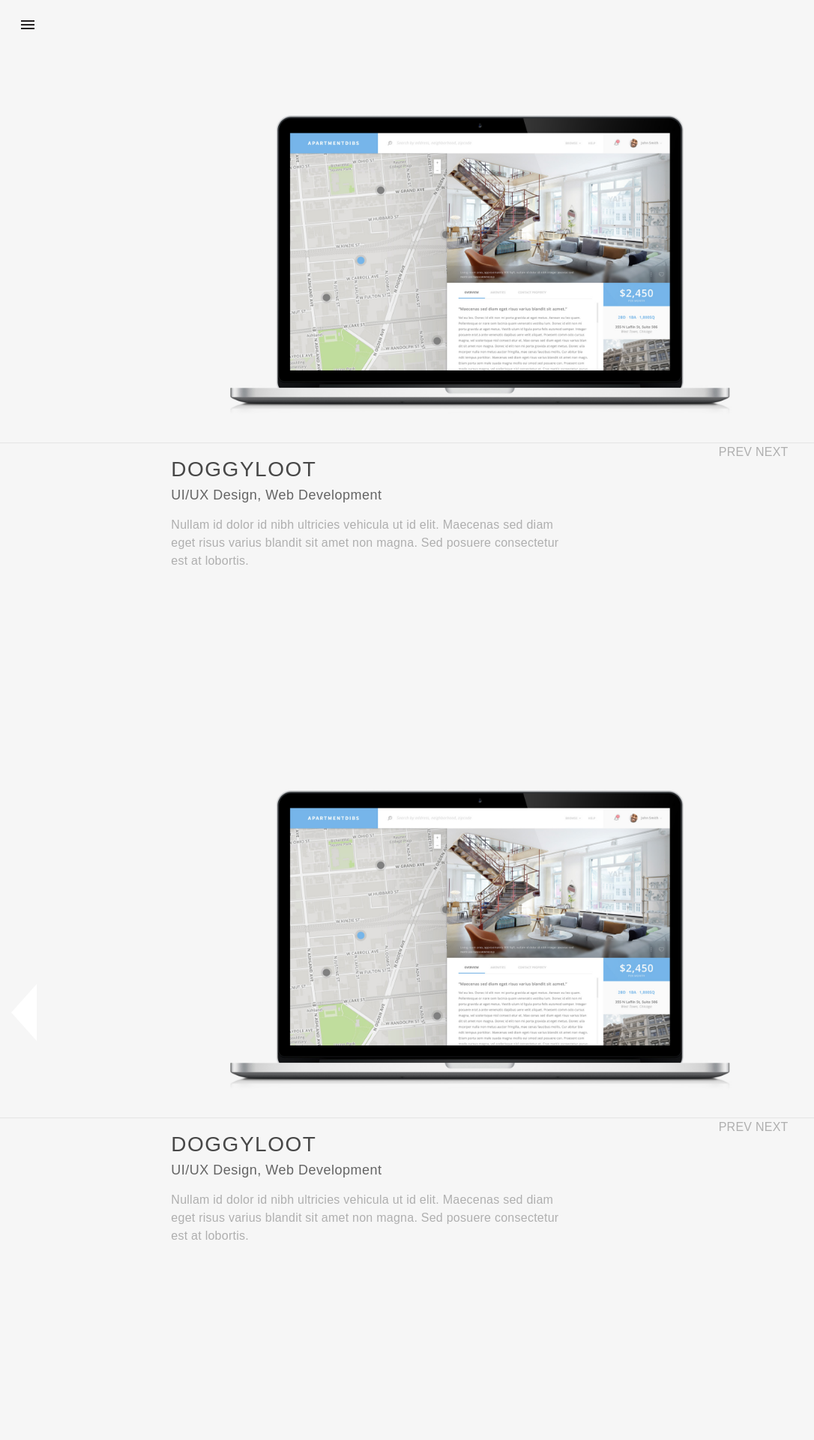
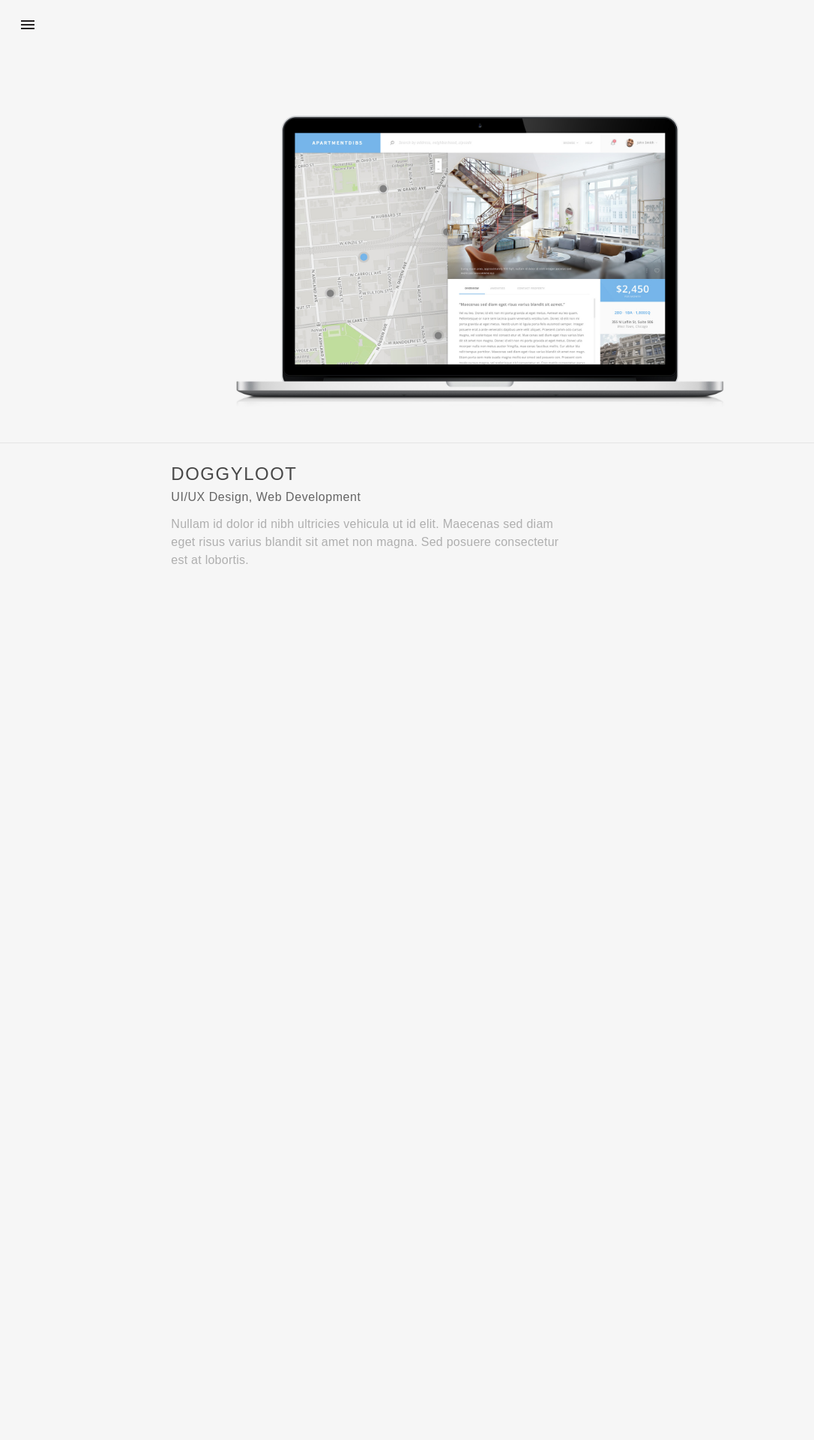
Before and after one commit to jmysiak/portfolio, a Jekyll site: the page built from index.html, in a window 1280 px wide. Shown: the top 1920 px of the page at 75% size, without its empty margins (0-1086 px from the left). Built offline with Jekyll 4.4.1, drawn with Linux system fonts in a browser that asks for light colours; after the commit the page ends 900 px from its top, so only the background shows below that.

Commit message:
Remove fakeload and add slide nav arrows

```diff
--- a/_layouts/default.html
+++ b/_layouts/default.html
@@ -14,8 +14,10 @@
       <div class='section' id='section0'>
         <div class='container-fluid'>
           <div class='row'>
-            <div class='col-md-12'>
-              <img class='img-responsive slideshow' src="{{ '/src/img/ph-img.jpg' | prepend: site.baseurl }}">
+            <div class='col-md-8 col-md-offset-2'>
+              <div class='row slideshow'>
+                <img class='img-responsive' src="{{ '/src/img/ph-img.jpg' | prepend: site.baseurl }}">
+              </div>
             </div>
           </div>
           <div class='row work-content'>
@@ -27,7 +29,6 @@
                   <p>Nullam id dolor id nibh ultricies vehicula ut id elit. Maecenas sed diam eget risus varius blandit sit amet non magna. Sed posuere consectetur est at lobortis.</p>
                 </div>
                 <div class='col-md-2 col-md-offset-2'>
-                  <p>PREV NEXT</p>
                 </div>
               </div>
             </div>
@@ -38,20 +39,19 @@
         <div class='slide'>
           <div class='container-fluid'>
             <div class='row'>
-              <div class='col-md-12'>
-                <img class='img-responsive slideshow' src="{{ '/src/img/ph-img.jpg' | prepend: site.baseurl }}">
+              <div class='col-md-8 col-md-offset-2'>
+                <div class='row slideshow'>
+                  <img class='img-responsive' src="{{ '/src/img/ph-img.jpg' | prepend: site.baseurl }}">
+                </div>
               </div>
             </div>
             <div class='row work-content'>
               <div class='col-md-8 col-md-offset-2'>
                 <div class='row slideshow'>
-                  <div class='col-md-8'>
+                  <div class='col-md-8 content-copy'>
                     <h1>DOGGYLOOT</h1>
                     <p class='subtitle'>UI/UX Design, Web Development</p>
                     <p>Nullam id dolor id nibh ultricies vehicula ut id elit. Maecenas sed diam eget risus varius blandit sit amet non magna. Sed posuere consectetur est at lobortis.</p>
-                  </div>
-                  <div class='col-md-2 col-md-offset-2'>
-                    <p>PREV NEXT</p>
                   </div>
                 </div>
               </div>
@@ -61,20 +61,19 @@
         <div class='slide'>
           <div class='container-fluid'>
             <div class='row'>
-              <div class='col-md-12'>
-                <img class='img-responsive slideshow' src="{{ '/src/img/ph-img.jpg' | prepend: site.baseurl }}">
+              <div class='col-md-8 col-md-offset-2'>
+                <div class='row slideshow'>
+                  <img class='img-responsive' src="{{ '/src/img/ph-img.jpg' | prepend: site.baseurl }}">
+                </div>
               </div>
             </div>
             <div class='row work-content'>
               <div class='col-md-8 col-md-offset-2'>
                 <div class='row slideshow'>
-                  <div class='col-md-8'>
+                  <div class='col-md-8 content-copy'>
                     <h1>DOGGYLOOT</h1>
                     <p class='subtitle'>UI/UX Design, Web Development</p>
                     <p>Nullam id dolor id nibh ultricies vehicula ut id elit. Maecenas sed diam eget risus varius blandit sit amet non magna. Sed posuere consectetur est at lobortis.</p>
-                  </div>
-                  <div class='col-md-2 col-md-offset-2'>
-                    <p>PREV NEXT</p>
                   </div>
                 </div>
               </div>
@@ -84,20 +83,19 @@
         <div class='slide'>
           <div class='container-fluid'>
             <div class='row'>
-              <div class='col-md-12'>
-                <img class='img-responsive slideshow' src="{{ '/src/img/ph-img.jpg' | prepend: site.baseurl }}">
+              <div class='col-md-8 col-md-offset-2'>
+                <div class='row slideshow'>
+                  <img class='img-responsive' src="{{ '/src/img/ph-img.jpg' | prepend: site.baseurl }}">
+                </div>
               </div>
             </div>
             <div class='row work-content'>
               <div class='col-md-8 col-md-offset-2'>
                 <div class='row slideshow'>
-                  <div class='col-md-8'>
+                  <div class='col-md-8 content-copy'>
                     <h1>DOGGYLOOT</h1>
                     <p class='subtitle'>UI/UX Design, Web Development</p>
                     <p>Nullam id dolor id nibh ultricies vehicula ut id elit. Maecenas sed diam eget risus varius blandit sit amet non magna. Sed posuere consectetur est at lobortis.</p>
-                  </div>
-                  <div class='col-md-2 col-md-offset-2'>
-                    <p>PREV NEXT</p>
                   </div>
                 </div>
               </div>
--- a/css/fullPage.css
+++ b/css/fullPage.css
@@ -60,25 +60,25 @@
     position: relative;
 }
 .fp-controlArrow {
-    position: absolute;
+/*    position: absolute;
     z-index: 4;
     top: 50%;
     cursor: pointer;
     width: 0;
     height: 0;
     border-style: solid;
-    margin-top: -38px;
+    margin-top: -38px;*/
 }
 .fp-controlArrow.fp-prev {
-    left: 15px;
+/*    left: 15px;
     width: 0;
     border-width: 38.5px 34px 38.5px 0;
-    border-color: transparent #fff transparent transparent;
+    border-color: transparent #fff transparent transparent;*/
 }
 .fp-controlArrow.fp-next {
-    right: 15px;
+/*    right: 15px;
     border-width: 38.5px 0 38.5px 34px;
-    border-color: transparent transparent transparent #fff;
+    border-color: transparent transparent transparent #fff;*/
 }
 .fp-scrollable {
     overflow: scroll;
--- a/css/main.scss
+++ b/css/main.scss
@@ -88,15 +88,57 @@
   z-index: 2;
   text-align: center;
 
+  .section {
+    background-color: #F6F6F6;
+  }
   .work-content {
     border-top: 1px solid rgba(0,0,0,0.07);
     text-align: left;
+    .container-arrows {
+      display: block;
+      float: right;
+      margin-top: 28px;
+      .fp-controlArrow {
+        &.fp-prev {
+          background: transparent url("{{ '/src/img/left.svg' | prepend: site.baseurl }}") no-repeat;
+          width: 30px;
+          height: 30px;
+          background-size: 30px 30px;
+          float: left;
+          margin-right: 15px;
+          opacity: .3;
+          display: block;
+          @include transition(opacity .25s ease);
+          &:hover {
+            cursor: pointer;
+            opacity: 1;
+          }
+        }
+        &.fp-next {
+          background: transparent url("{{ '/src/img/right.svg' | prepend: site.baseurl }}") no-repeat;
+          width: 30px;
+          height: 30px;
+          background-size: 30px 30px;
+          float: left;
+          margin-right: 0px;
+          opacity: .3;
+          display: block;
+          @include transition(opacity .25s ease);
+          &:hover {
+            cursor: pointer;
+            opacity: 1;
+          }
+        }
+
+      }
+    }
     h1 {
-      font-size: 28px;
+      font-size: 24px;
       font-weight: 500;
       letter-spacing: 1.5px;
       margin-bottom: 6px;
       color: #484848;
+      margin-top: 28px;
     }
     p {
       font-size: 16px;
@@ -104,10 +146,10 @@
       letter-spacing: .25px;
       line-height: 1.5;
       &.subtitle {
-        font-size: 18px;
-        letter-spacing: .5px;
-        margin-bottom: 14px;
-        line-height: $line-height-base;
+        font-size: 16px;
+        letter-spacing: .55px;
+        margin-bottom: 12px;
+        line-height: 1.42857;
         color: #646464;
       }
     }
@@ -370,7 +412,7 @@
         }
 
         &:hover, .no-touch &:hover {
-          border-bottom: 1px solid #dddddf;
+          // border-bottom: 1px solid #dddddf;
           text-decoration: none;
           color: #484848;
         }
@@ -441,25 +483,30 @@
   }
 }
 
-img.slideshow {
-  width: 800px;
-  margin: 0 auto;
-  padding: 0px 0px 20px;
-  @include transform(translateX(0));
-  -webkit-transition: -webkit-transform .4s 0s;
-  -moz-transition: -moz-transform .4s 0s;
-  transition: transform .4s 0s;
-  @media screen and (min-width: $screen-md-min) {
-    &.slideshow-active {
-      @include transform(translateX(-130px));
-      -webkit-transition: -webkit-transform .4s 0s;
-      -moz-transition: -moz-transform .4s 0s;
-      transition: transform .4s 0s;
-    }
-  }
-}
+// img.slideshow {
+//   width: 780px;
+//   margin: 0 auto;
+//   padding: 0px 0px 30px;
+//   @include transform(translateX(0));
+//   -webkit-transition: -webkit-transform .4s 0s;
+//   -moz-transition: -moz-transform .4s 0s;
+//   transition: transform .4s 0s;
+//   @media screen and (min-width: $screen-md-min) {
+//     &.slideshow-active {
+//       @include transform(translateX(-130px));
+//       -webkit-transition: -webkit-transform .4s 0s;
+//       -moz-transition: -moz-transform .4s 0s;
+//       transition: transform .4s 0s;
+//     }
+//   }
+// }
 
 .slideshow {
+  img.img-responsive {
+    width: 780px;
+    margin: 0 auto;
+    padding: 0px 0px 30px;
+  }
   @include transform(translateX(0));
   -webkit-transition: -webkit-transform .4s 0s;
   -moz-transition: -moz-transform .4s 0s;
--- a/js/fullPage.js
+++ b/js/fullPage.js
@@ -473,7 +473,7 @@
     * Creates the control arrows for the given section
     */
     function createSlideArrows(section){
-      section.find('.fp-slides').after('<div class="fp-controlArrow fp-prev"></div><div class="fp-controlArrow fp-next"></div>');
+      section.find('.content-copy').after('<div class="col-md-2 col-md-offset-2"><div class="container-arrows"><div class="fp-controlArrow fp-prev"></div><div class="fp-controlArrow fp-next"></div></div></div>');
 
       if(options.controlArrowColor!='#fff'){
         section.find('.fp-controlArrow.fp-next').css('border-color', 'transparent transparent transparent '+options.controlArrowColor);
--- a/js/main.js
+++ b/js/main.js
@@ -1,32 +1,27 @@
 jQuery(document).ready(function($){
+
+  console.log($('body').css('display'));
+
+  console.log('Document Ready');
+
+  $('body').fadeIn(1000);
+
+  console.log($('body').css('display'));
+
   var $lateral_menu_trigger = $('#menu-trigger'),
-    $content_wrapper = $('.main-content'),
-    $navigation = $('header');
+      $content_wrapper = $('.main-content'),
+      $navigation = $('header');
 
   //open-close lateral menu clicking on the menu icon
   $lateral_menu_trigger.on('click', function(event){
     event.preventDefault();
-
     $lateral_menu_trigger.toggleClass('is-clicked');
     $navigation.toggleClass('lateral-menu-is-open');
     $content_wrapper.toggleClass('lateral-menu-is-open').one('webkitTransitionEnd otransitionend oTransitionEnd msTransitionEnd transitionend', function(){
-      // firefox transitions break when parent overflow is changed, so we need to wait for the end of the trasition to give the body an overflow hidden
       $('body').toggleClass('overflow-hidden');
     });
-
     $('#lateral-nav').toggleClass('lateral-menu-is-open');
-
-    // if( $('.main-content').css('transform') != 'none') {
-    //   if( !$('.main-content').hasClass('lateral-menu-is-open')) {
-    //     $('.main-content').css('transform', 'translateX(0px)');
-    //   }
-    //   else {
-    //     $('.main-content').css('transform', 'translateX(260px)');
-    //   }
-    // }
-
     $('.slideshow').toggleClass('slideshow-active');
-
     //check if submenu is open
     if($('#workLink').hasClass('submenu-open')) {
       $('#workLink').removeClass('submenu-open').next('.sub-menu').delay(1200).slideUp(200);
@@ -36,27 +31,6 @@
       $('body').toggleClass('overflow-hidden');
     }
   });
-
-
-  //close lateral menu clicking outside the menu itself
-  // $content_wrapper.on('click', function(event){
-  //   if( !$(event.target).is('#menu-trigger, #menu-trigger span') ) {
-  //     $lateral_menu_trigger.removeClass('is-clicked');
-  //     $navigation.removeClass('lateral-menu-is-open');
-  //     $content_wrapper.removeClass('lateral-menu-is-open').one('webkitTransitionEnd otransitionend oTransitionEnd msTransitionEnd transitionend', function(){
-  //       $('body').removeClass('overflow-hidden');
-  //     });
-  //     $('#lateral-nav').removeClass('lateral-menu-is-open');
-  //     //check if submenu is open
-  //     if($('#workLink').hasClass('submenu-open')) {
-  //       $('#workLink').removeClass('submenu-open').next('.sub-menu').delay(1200).slideUp(200);
-  //     }
-  //     //check if transitions are not supported
-  //     if($('html').hasClass('no-csstransitions')) {
-  //       $('body').removeClass('overflow-hidden');
-  //     }
-  //   }
-  // });
 
   //open (or close) submenu items in the lateral menu. Close all the other open submenu items.
   $('#workLink').on('click', function(event){
@@ -70,4 +44,9 @@
     }
   });
 
+
+
+
+
+
 });
```
Also changed, not shown: _includes/js.html (+2 -10 lines), src/img/left.svg (added), src/img/right.svg (added), 3 other files.
